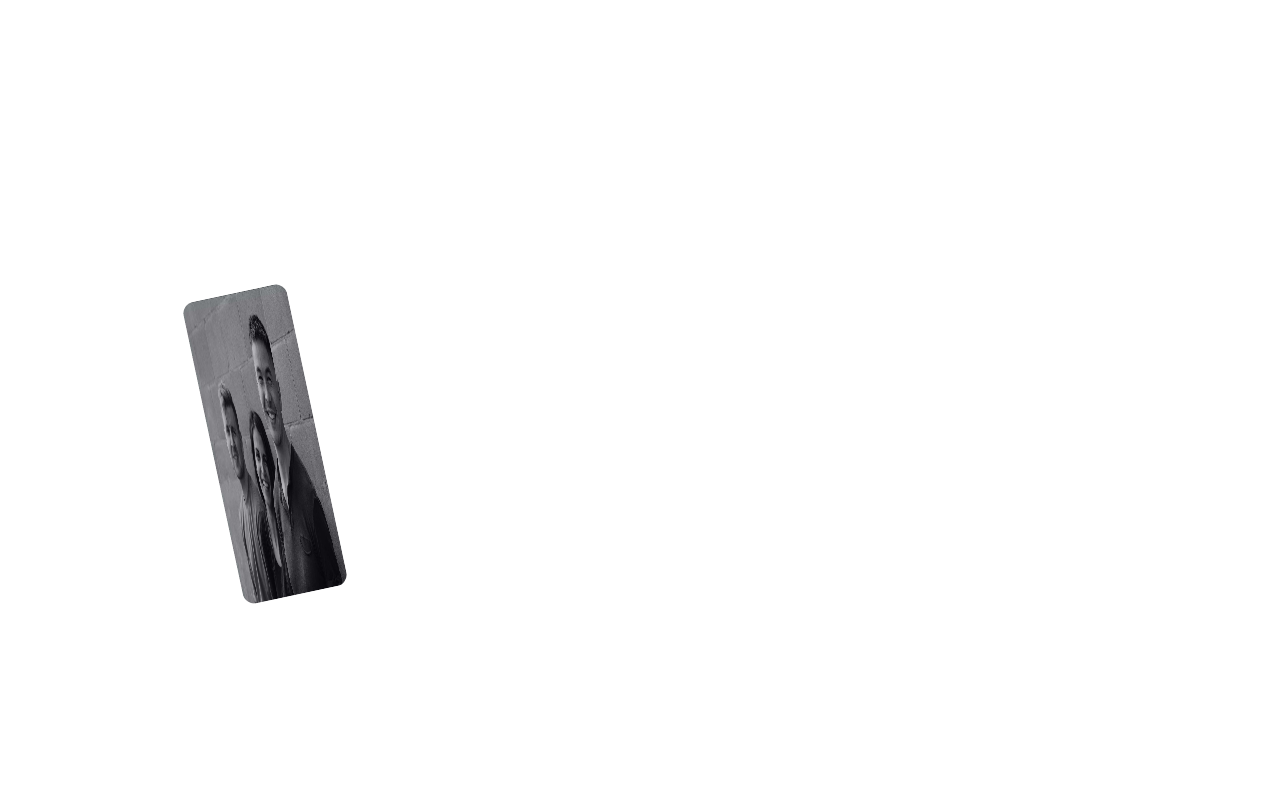
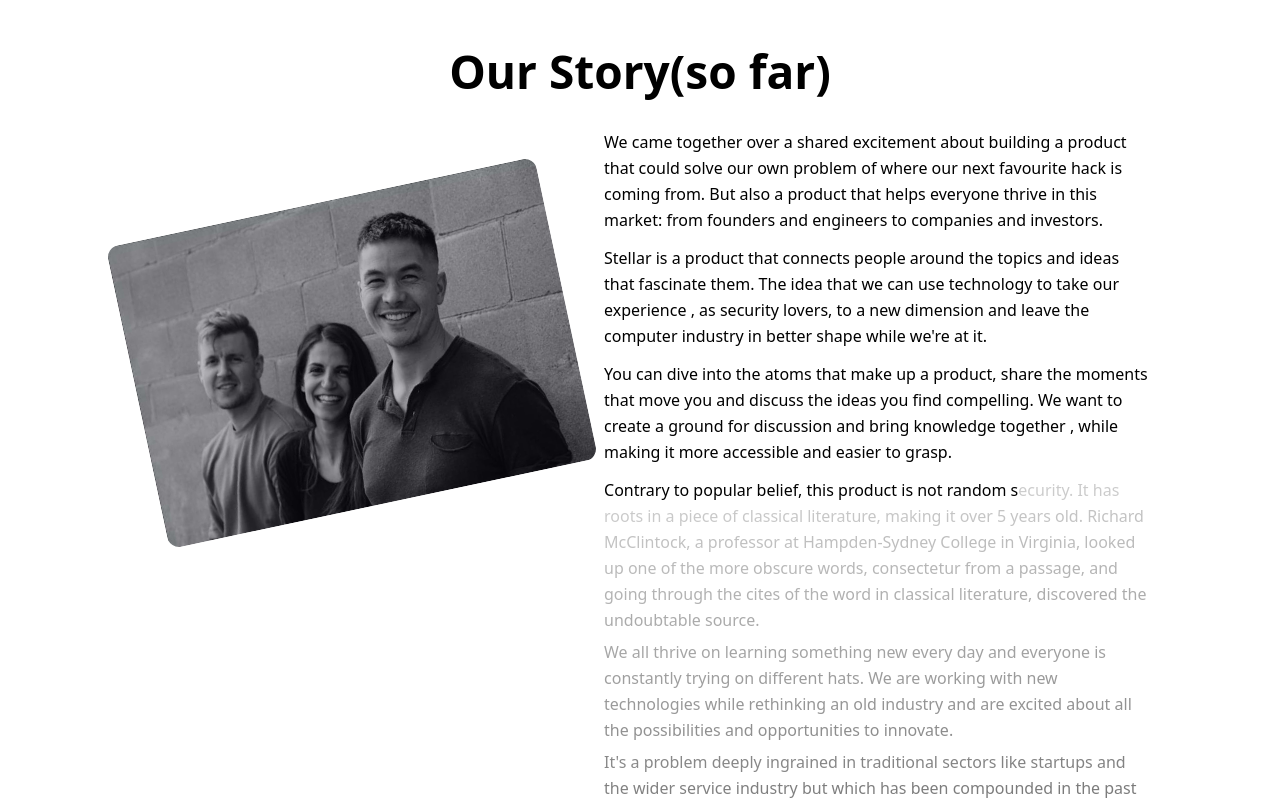
Before and after one commit to deepak-077/digital_Marketing, a Next.js app: page /about in a window 1280 px wide. Shown: the part 900-1700 px from the top of the page. Built offline with nearby package versions, Linux system fonts and the light colour scheme.

Commit message:
about section made reponsive

```diff
--- a/app/about/Story.tsx
+++ b/app/about/Story.tsx
@@ -1,35 +1,36 @@
+import { ScrollHighlightText } from "../components/Animation"
 export default function Story(){
     return(
-        <div className=" flex items-center justify-center w-full h-[928px] text-white px-6">
-                <h1 className="text-[46px] text-sm text-center font-semibold pb-6">Our Story(so far)</h1>
+        <div className=" flex flex-col items-center justify-center w-full h-auto md:h-[928px] text-black px-4 md:px-6">
+                <h1 className="text-[36px] md:text-[46px] text-sm text-center font-semibold pb-10 md:pb-6">Our Story(so far)</h1>
+
+                <div className="flex flex-col md:flex-row justify-between w-full max-w-[1024px] h-auto md:h-[720px] ">
 
                     {/* left side - image */}
 
-                <div className="size-112 flex justify-center items-center relative ">
-                    <img className="w-[438px] h-[308px] rounded-xl -rotate-12" src="team.jpg" alt="" />
+                    <div className="size-112 flex justify-center items-center mb-10">
+                        <img className="w-[300px] h-[212px] sm:w-[440px] sm:h-[308px]  md:w-[438px] md:h-[308px] rounded-xl -rotate-12" src="team.jpg" alt="" />
 
                     </div>
 
                     {/* right side */}
-                <div>
-                    <p>
-                        We came together over a shared excitement about building a product that could solve our own problem of where our next favourite hack is coming from. But also a product that helps everyone thrive in this market: from founders and engineers to companies and investors.
-                    </p>
+                    <div className="w-full max-w-[548px] h-auto">
+                         <ScrollHighlightText className="text-[16px]">
+                           {` We came together over a shared excitement about building a product that could solve our own problem of where our next favourite hack is coming from. But also a product that helps everyone thrive in this market: from founders and engineers to companies and investors.
 
-                    <p>
                             Stellar is a product that connects people around the topics and ideas that fascinate them. The idea that we can use technology to take our experience , as security lovers, to a new dimension and leave the computer industry in better shape while we're at it.
-                    </p>
 
-                    <p>
                             You can dive into the atoms that make up a product, share the moments that move you and discuss the ideas you find compelling. We want to create a ground for discussion and bring knowledge together , while making it more accessible and easier to grasp.
-                    </p>
-                    <p>
+
                             Contrary to popular belief, this product is not random security. It has roots in a piece of classical literature, making it over 5 years old. Richard McClintock, a professor at  Hampden-Sydney College  in Virginia, looked up one of the more obscure words, consectetur from a passage, and going through the cites of the word in classical literature, discovered the undoubtable source.
-                    </p>
-                    <p>
                             We all thrive on learning something new every day and everyone is constantly trying on different hats. We are working with new technologies while rethinking an old industry and are excited about all the possibilities and opportunities to innovate.
                             It's a problem deeply ingrained in traditional sectors like startups and the wider service industry but which has been compounded in the past five to ten years by the emergence of the mostly tech-powered gig economy which has created a new generation of shift workers and indeed
-                    </p>
+
+                           `}
+                        </ScrollHighlightText>
+
+                    </div>
+
                 </div>
             </div>
 
--- a/app/about/Theme.tsx
+++ b/app/about/Theme.tsx
@@ -1,15 +1,15 @@
 // the animation is not working
 export default function Theme(){
     return(
-         <div className="flex flex-col items-center bg-[url('/theme2.jpg')] bg-cover bg-center h-screen">
+         <div className="flex flex-col items-center bg-[url('/theme2.jpg')] bg-cover bg-center h-[668px] md:h-screen px-4">
 
-            <div className=" flex flex-col items-center justify-center w-full max-w-[1104px] h-[568px] text-white mt-20">
+            <div className=" flex flex-col items-center justify-center w-full max-w-[1104px] h-[668px] md:h-[568px] text-white md:mt-10">
                 <h1 className="text-[16px] text-sm text-[#bb94e5] text-center font-semibold pb-3">The vision behind the project</h1>
-                <h1 className="text-[56px] text-sm text-center font-semibold pb-6">Turning Security into Innovation</h1>
+                <h1 className="text-[44px] md:text-[56px] text-sm text-center font-semibold pb-6">Turning Security into Innovation</h1>
 
-                <div className="size-112 flex justify-center items-center relative  ">
-                    <img className="size-[448px]" src="about-illustration.svg" alt="" />
-                    <img className="absolute size-[72px] animate-float" src="about-icon.svg" alt="" />
+                <div className="size-72 sm:size-112 flex justify-center items-center relative  ">
+                    <img className="size-72 sm:size-112" src="about-illustration.svg" alt="" />
+                    <img className="absolute size-18 animate-float" src="about-icon.svg" alt="" />
 
                 </div>
             </div>
--- a/app/about/page.tsx
+++ b/app/about/page.tsx
@@ -5,7 +5,6 @@ import Footer from "../components/Footer"
 function AboutPage(){
     return(
         <div>
-
             <Theme/>
             <Story/>
 
--- a/app/components/Animation.tsx
+++ b/app/components/Animation.tsx
@@ -87,6 +87,10 @@ export const ScrollHighlightText: React.FC<ScrollHighlightTextProps> = ({
   return (
     <div ref={containerRef} className={`inline ${className} leading-relaxed`}>
       {letters.map((letter, i) => {
+
+        if (letter === "\n") {
+        return <span key={i} className="block h-1.5" />;
+      }
         const opacity =
           i < highlightCount
             ? 1
```
Lines whose indentation alone changed are shown as unchanged.
